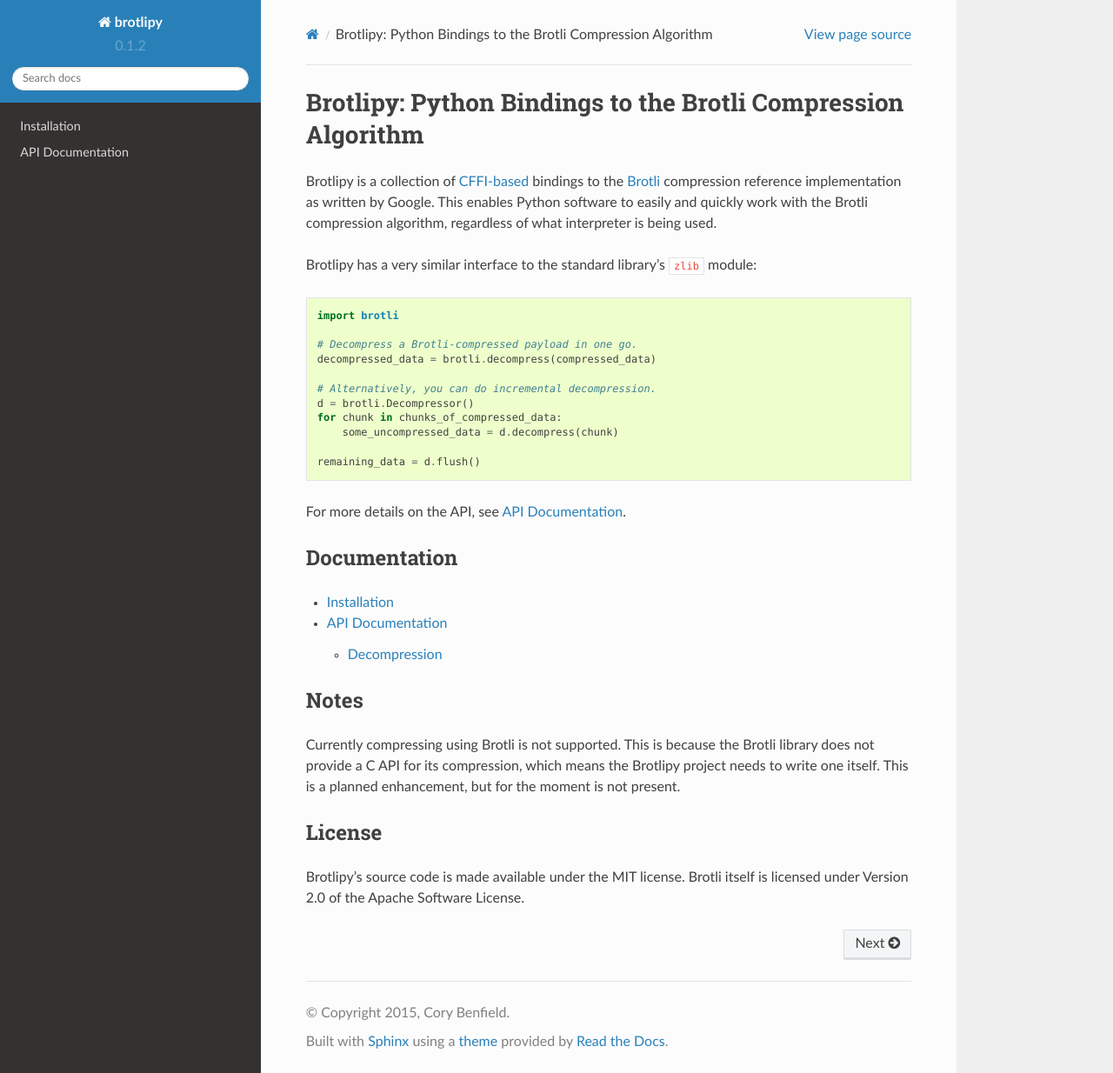
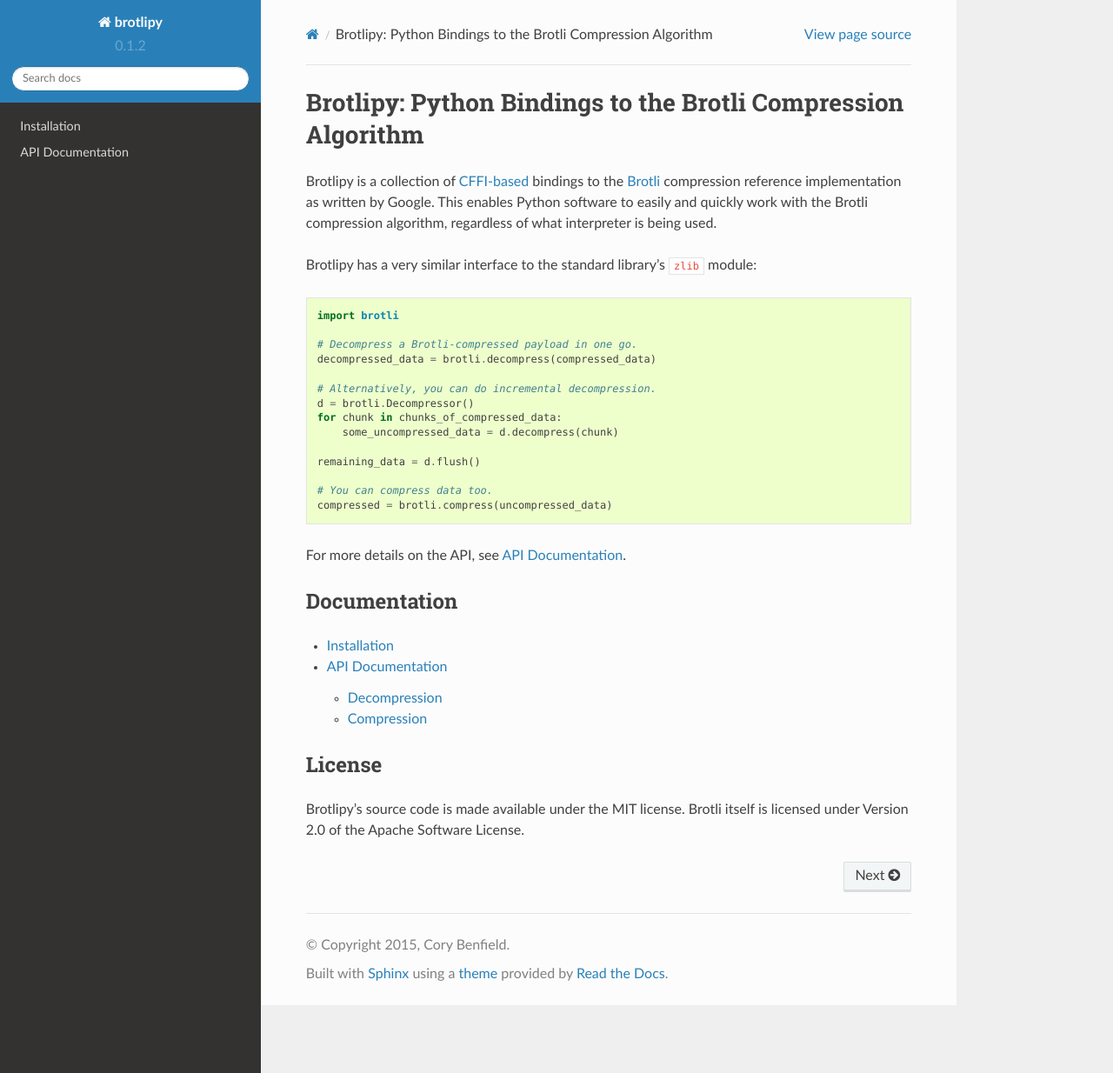
Before and after one commit to python-hyper/brotlicffi, a Sphinx documentation site: the page built from docs/source/index.rst, in a window 1280 px wide and 1234 px high. Shown: the whole window at 87% size. Built offline with Sphinx 7.4.7 and the Read the Docs theme 2.0.0, drawn with Linux system fonts in a browser that asks for light colours.

Commit message:
Document the compressor.

```diff
--- a/docs/source/api.rst
+++ b/docs/source/api.rst
@@ -12,3 +12,8 @@
 
 .. autoclass:: brotli.Decompressor
   :inherited-members:
+
+Compression
+-----------
+
+.. automethod:: brotli.compress
--- a/docs/source/index.rst
+++ b/docs/source/index.rst
@@ -23,6 +23,9 @@
 
     remaining_data = d.flush()
 
+    # You can compress data too.
+    compressed = brotli.compress(uncompressed_data)
+
 For more details on the API, see :doc:`api`.
 
 .. _CFFI-based: https://cffi.readthedocs.org/en/latest/
@@ -39,14 +42,6 @@
    api
 
 
-Notes
------
-
-Currently compressing using Brotli is not supported. This is because the Brotli
-library does not provide a C API for its compression, which means the Brotlipy
-project needs to write one itself. This is a planned enhancement, but for the
-moment is not present.
-
 License
 -------
 
```
